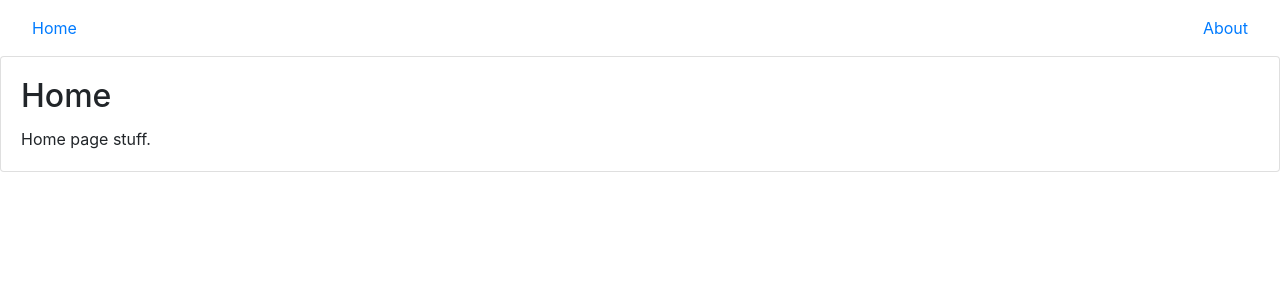
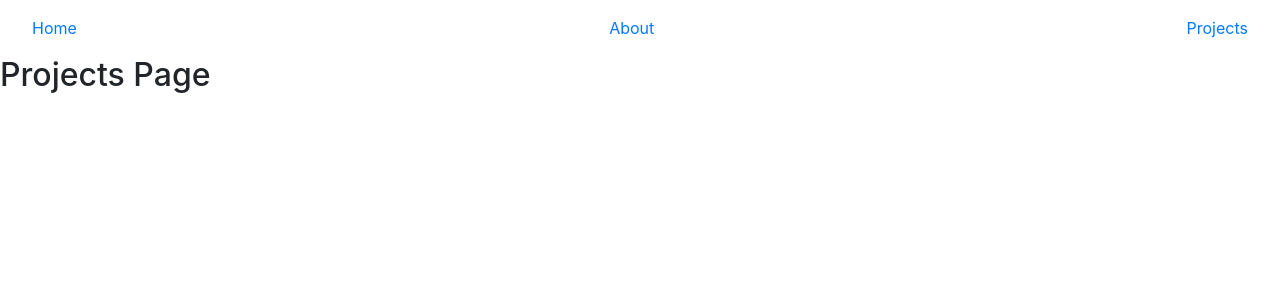
Before and after one commit to JMAdsit/personal-site, a React (Create React App) app: page / in a window 1280 px wide. Shown: the top 300 px of the page. Built offline with nearby package versions, Linux system fonts and the light colour scheme.

Commit message:
added projects nav button

```diff
--- a/src/layout/Menu.js
+++ b/src/layout/Menu.js
@@ -6,6 +6,7 @@ function Menu() {
         <nav className="navbar" >
             <NavButton name="Home" link="/" />
             <NavButton name="About" link="/about" />
+            <NavButton name="Projects" link="/projects" />
         </nav>
     );
 }
--- a/src/layout/Routes.js
+++ b/src/layout/Routes.js
@@ -2,6 +2,7 @@ import React from "react";
 import { Route, Switch } from "react-router-dom";
 import Home from "../pages/Home";
 import About from "../pages/About";
+import Projects from "../pages/Projects";
 import NotFound from "../pages/NotFound";
 
 function Routes() {
@@ -9,6 +10,10 @@ function Routes() {
         <Switch>
             <Route exact={true} path="/about">
                 <About />
+            </Route>
+
+            <Route>
+                <Projects exact={true} path="/projects" />
             </Route>
 
             <Route exact={true} path="/">
--- a/src/pages/Projects.js
+++ b/src/pages/Projects.js
@@ -7,3 +7,5 @@ function Projects() {
         </div>
     );
 }
+
+export default Projects;
```
